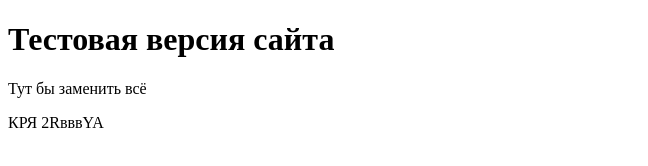
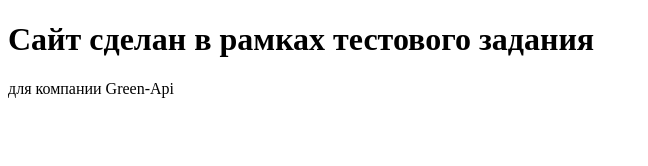
Before and after one commit to WargarTT/JustBlankSite, a plain HTML site: page index.html in a window 1280 px wide. Shown: the whole page, without its empty margins (0-648 px from the left). Drawn offline with Linux system fonts and the light colour scheme.

Commit message:
Update index.html

```diff
--- a/index.html
+++ b/index.html
@@ -6,8 +6,7 @@
     <title>TEST SITE</title>
 </head>
 <body>
-    <h1>Тестовая версия сайта</h1>
-    <p>Тут бы заменить всё</p>
-    <p>КРЯ 2RвввYA</p>
+    <h1>Сайт сделан в рамках тестового задания</h1>
+    <p>для компании Green-Api</p>
 </body>
 </html>
```
